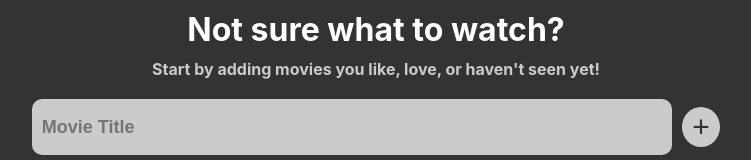
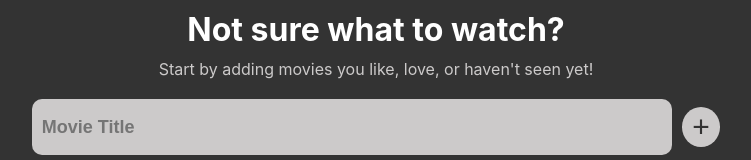
Before and after one commit to Jorgan612/movie-picker, a React (Create React App) app: page / in a window 1280 px wide. Shown: the top 160 px of the page, without its empty margins (264-1015 px from the left). Built offline with nearby package versions, Linux system fonts and the light colour scheme.

Commit message:
Replace heading tags with p tags for accessibility purposes.

```diff
--- a/src/components/MovieAdder.js
+++ b/src/components/MovieAdder.js
@@ -31,7 +31,7 @@ const MovieAdder = () => {
 
   return (
     <section className="movie-adder-section">
-      <h4>Start by adding movies you like, love, or haven't seen yet!</h4>
+      <p>Start by adding movies you like, love, or haven't seen yet!</p>
       <div className="add-movie-input-div">
         <input
           type='text'
--- a/src/components/MovieContainer.js
+++ b/src/components/MovieContainer.js
@@ -14,7 +14,7 @@ const MovieContainer = ({movies}) => {
   <div className='movie-container-div'>
     <button className='random-movie-btn' onClick={determineMovie}>Get Movie!</button>
     {randomMovie ?
-    <h2 className='random-movie-text'>Let's watch <span className='span-highlight-color'>{randomMovie}</span>! Enjoy! 🍿</h2> : ''}
+    <p className='random-movie-text'>Let's watch <span className='span-highlight-color'>{randomMovie}</span>! Enjoy! 🍿</p> : ''}
   </div>
  )
 }
--- a/src/css/App.css
+++ b/src/css/App.css
@@ -121,4 +121,5 @@ main h1 {
 .random-movie-text {
   width: 100vw;
   text-align: center;
+  font-size: 25px;
 }
```
